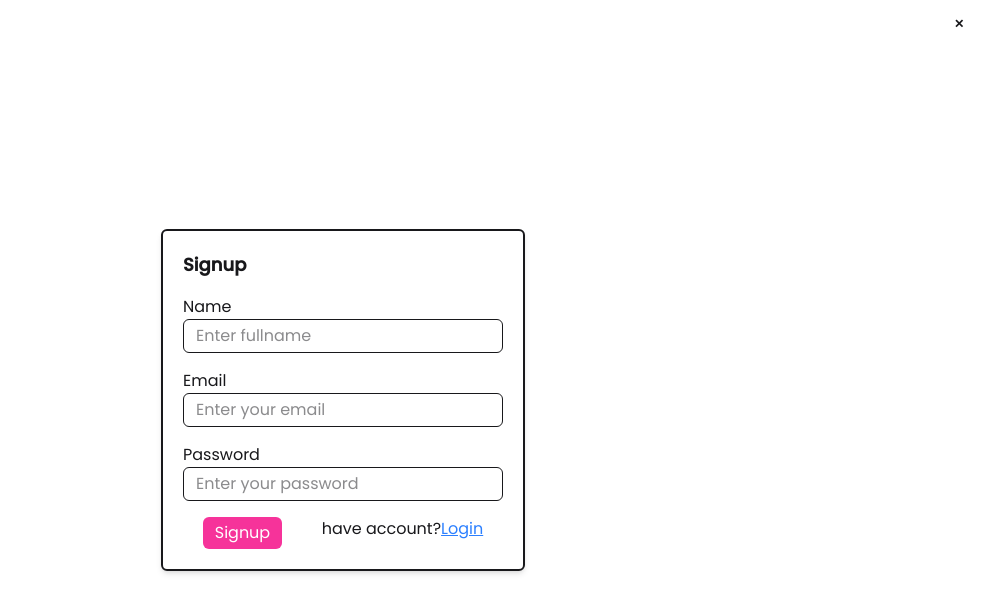
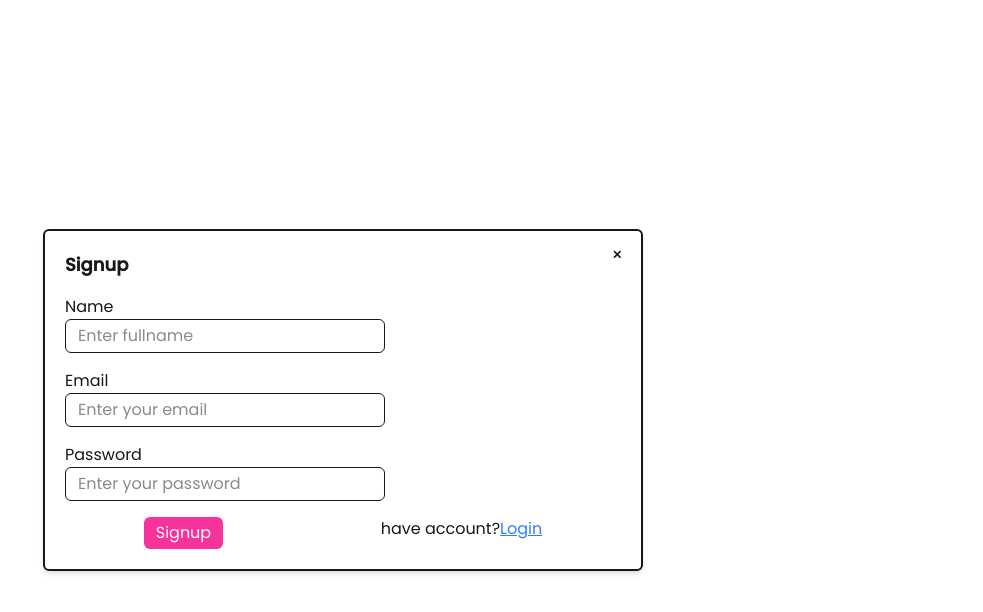
Before and after one commit to KrishnaBir/bookstore, a React app in the folder frontend/: page /signup in a window 1280 px wide. Shown: the top 612 px of the page, without its empty margins (297-1280 px from the left). Built offline with nearby package versions, Linux system fonts and the light colour scheme; the HTML template or start-up script is replaced by a standard one.

Commit message:
cross to back

```diff
--- a/frontend/src/components/Signup.jsx
+++ b/frontend/src/components/Signup.jsx
@@ -5,11 +5,11 @@ function Signup() {
   return (
     <>
       <div className='flex h-screen items-center justify-center'>
-        <div id="my_modal_3" className="border-[2px] rounded-md p-5 shadow-md">
+        <div id="my_modal_3" className="border-[2px] rounded-md p-5 shadow-md w-[600px] relative ">
           <div className="">
             <form method="div">
               {/* if there is a button in form, it will close the modal */}
-              <button className="btn btn-sm btn-circle btn-ghost absolute right-2 top-2">✕</button>
+              <Link to={"/"} className="btn btn-sm btn-circle btn-ghost absolute right-2 top-2">✕</Link>
             </form>
             <h3 className="font-bold text-lg">Signup</h3>
 
```
